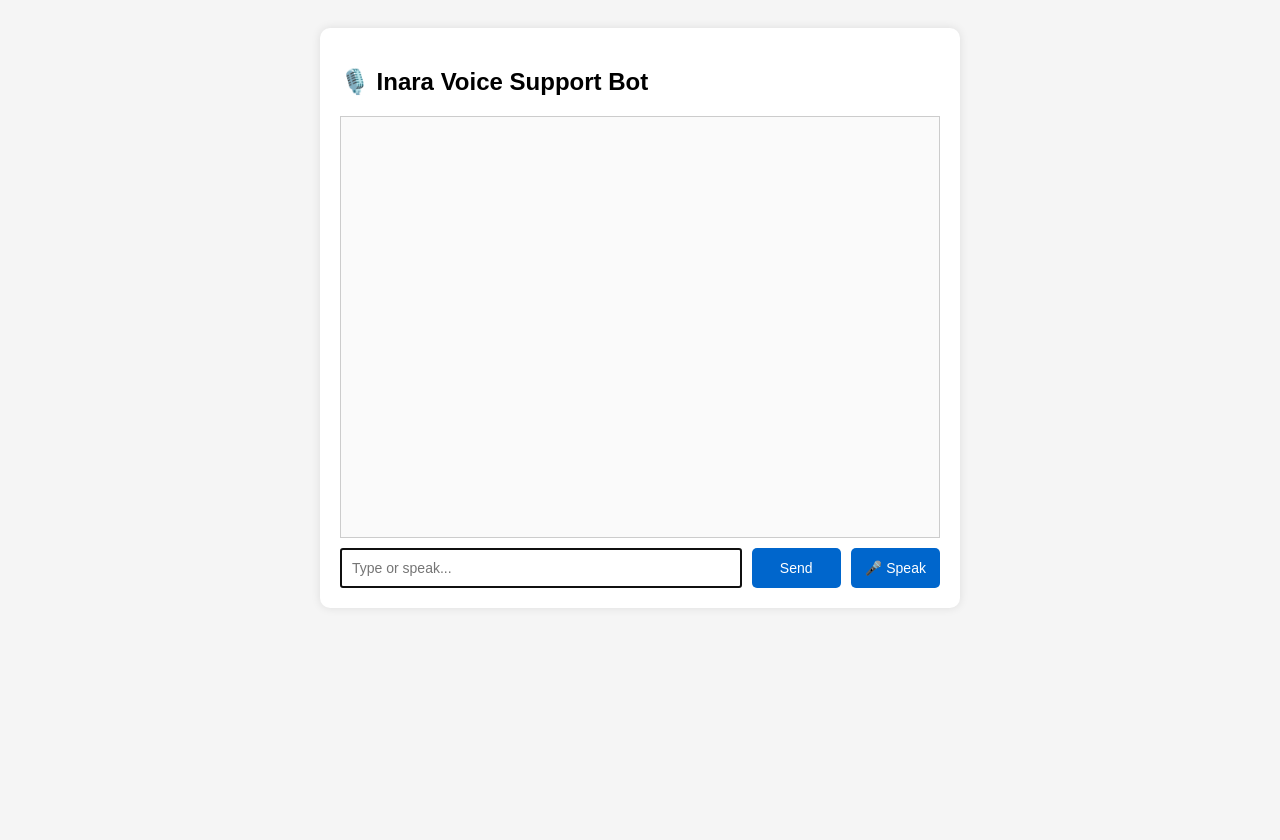
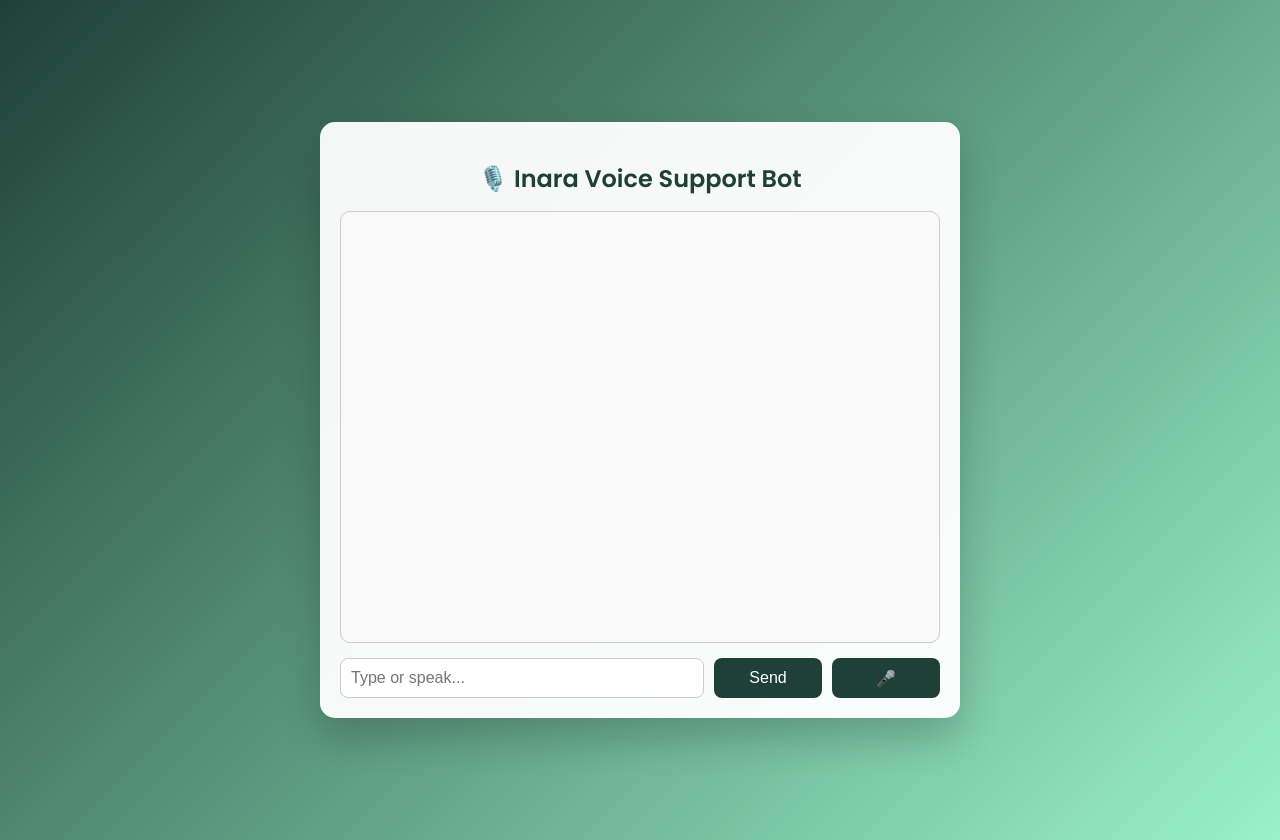
Before and after one commit to AhmedRaza-2/INARA-CHATBOT, a Flask app: page / in a window 1280 px wide. Before the commit the page ends 588 px from the top, so only its background shows below. Run offline with Flask 3, Linux system fonts and the light colour scheme.

Commit message:
Update index.html

```diff
--- a/CHATBOT/templates/index.html
+++ b/CHATBOT/templates/index.html
@@ -2,8 +2,98 @@
 <html lang="en">
 <head>
   <meta charset="UTF-8">
+  <meta name="viewport" content="width=device-width, initial-scale=1.0">
   <title>Inara Voice Chatbot</title>
   <link rel="stylesheet" href="/static/style.css">
+  <link href="https://fonts.googleapis.com/css2?family=Poppins:wght@300;400;600&display=swap" rel="stylesheet">
+  <style>
+    body {
+      font-family: 'Poppins', sans-serif;
+      background: linear-gradient(135deg, #1f4037, #99f2c8);
+      display: flex;
+      justify-content: center;
+      align-items: center;
+      height: 100vh;
+      margin: 0;
+    }
+
+    .chat-container {
+      width: 90%;
+      max-width: 600px;
+      background: rgba(255, 255, 255, 0.95);
+      border-radius: 15px;
+      padding: 20px;
+      box-shadow: 0 20px 40px rgba(0, 0, 0, 0.2);
+    }
+
+    h2 {
+      text-align: center;
+      margin-bottom: 15px;
+      color: #1f4037;
+    }
+
+    #chat-box {
+      height: 400px;
+      overflow-y: auto;
+      border: 1px solid #ccc;
+      padding: 15px;
+      margin-bottom: 15px;
+      background: #f9f9f9;
+      border-radius: 10px;
+      scroll-behavior: smooth;
+    }
+
+    .user, .bot {
+      margin-bottom: 12px;
+      padding: 10px 15px;
+      border-radius: 10px;
+      max-width: 85%;
+      line-height: 1.4;
+    }
+
+    .user {
+      background: #99f2c8;
+      text-align: right;
+      margin-left: auto;
+    }
+
+    .bot {
+      background: #e0f7fa;
+      text-align: left;
+      margin-right: auto;
+    }
+
+    .input-group {
+      display: flex;
+      gap: 10px;
+      justify-content: center;
+    }
+
+    input {
+      flex: 1;
+      padding: 10px;
+      font-size: 16px;
+      border: 1px solid #ccc;
+      border-radius: 8px;
+      outline: none;
+    }
+
+    button {
+      padding: 10px 16px;
+      font-size: 16px;
+      background: #1f4037;
+      color: white;
+      border: none;
+      border-radius: 8px;
+      cursor: pointer;
+      transition: background 0.3s, transform 0.2s;
+    }
+
+    button:hover {
+      background: #156e5a;
+      transform: scale(1.05);
+    }
+  </style>
 </head>
 <body>
   <div class="chat-container">
@@ -12,25 +102,12 @@
 
     <div class="input-group">
       <input id="user-input" type="text" placeholder="Type or speak..." autofocus>
-      <button onclick="sendMessage()">Send</button>
-      <button onclick="startVoiceInput()">🎤 Speak</button>
+      <button onclick="sendMessage()" title="Send your message">Send</button>
+      <button onclick="startVoiceInput()" title="Use voice input">🎤</button>
     </div>
   </div>
+
   <script>
-    // Generate and store user_id and session_id in localStorage
-    if (!localStorage.getItem("user_id")) {
-      const uid = "user_" + Math.random().toString(36).substring(2, 9);
-      localStorage.setItem("user_id", uid);
-    }
-    const user_id = localStorage.getItem("user_id");
-
-    if (!localStorage.getItem("session_id")) {
-      const sessionId = "sess_" + Math.random().toString(36).substr(2, 9);
-      localStorage.setItem("session_id", sessionId);
-    }
-    const session_id = localStorage.getItem("session_id");
-
-    // Send message to server
     async function sendMessage() {
       const input = document.getElementById("user-input");
       const message = input.value.trim();
@@ -39,22 +116,17 @@
       appendMessage("user", message);
       input.value = "";
 
-      try {
       const res = await fetch("/chat", {
         method: "POST",
         headers: { "Content-Type": "application/json" },
-          body: JSON.stringify({ message, session_id, user_id })
+        body: JSON.stringify({ message })
       });
 
       const data = await res.json();
       appendMessage("bot", data.response);
       speakText(data.response);
-      } catch (err) {
-        appendMessage("bot", "❌ Server not responding. Try again.");
-      }
     }
 
-    // Append message to chat box
     function appendMessage(role, text) {
       const chatBox = document.getElementById("chat-box");
       const div = document.createElement("div");
@@ -64,7 +136,6 @@
       chatBox.scrollTop = chatBox.scrollHeight;
     }
 
-    // Voice input
     function startVoiceInput() {
       const recognition = new (window.SpeechRecognition || window.webkitSpeechRecognition)();
       recognition.lang = "en-US";
@@ -75,7 +146,7 @@
       recognition.onresult = (event) => {
         const transcript = event.results[0][0].transcript;
         document.getElementById("user-input").value = transcript;
-        sendMessage(); // auto send
+        sendMessage();
       };
 
       recognition.onerror = (event) => {
@@ -83,10 +154,11 @@
       };
     }
 
-    // Text-to-speech
     function speakText(text) {
       const utterance = new SpeechSynthesisUtterance(text);
       utterance.lang = "en-US";
       window.speechSynthesis.speak(utterance);
     }
   </script>
+</body>
+</html>
```
Lines whose indentation alone changed are shown as unchanged.
